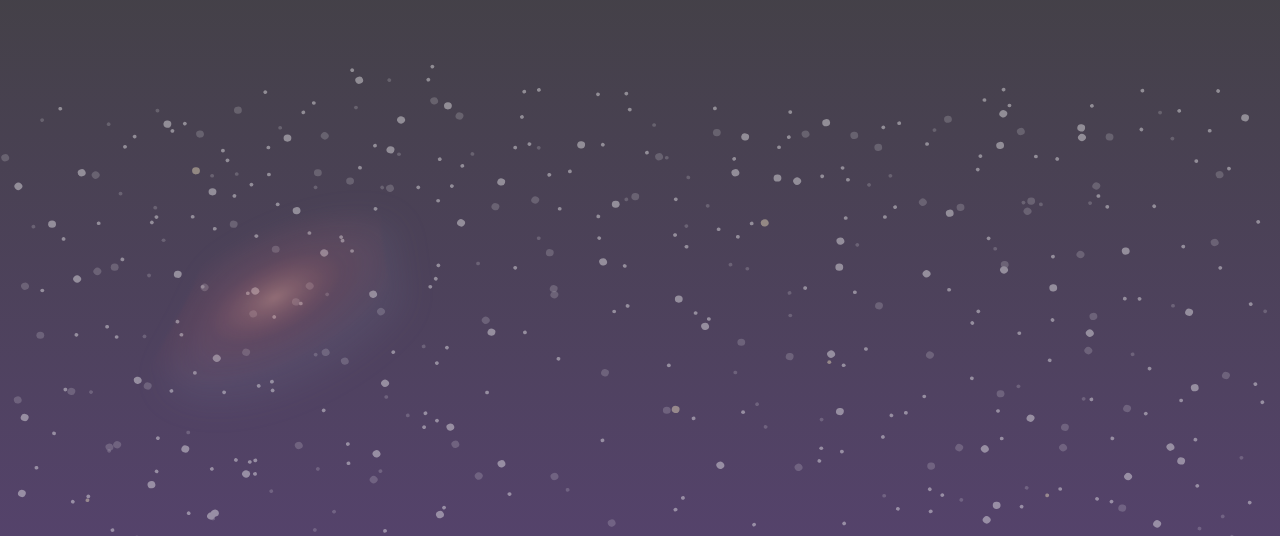
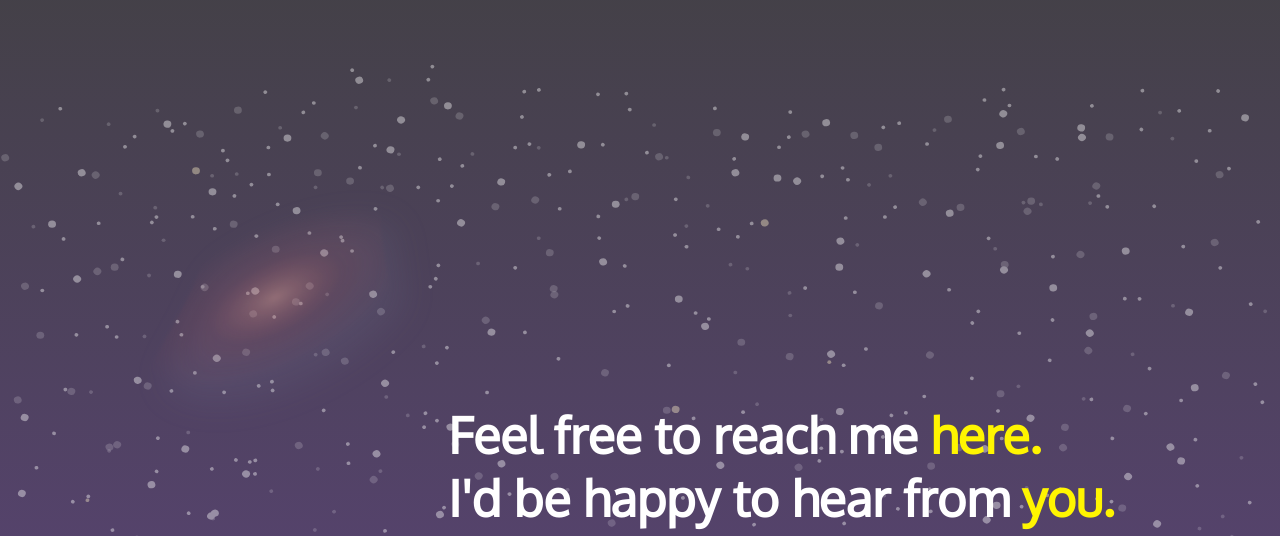
Before and after one commit to scottdevito/sdevito-portfolio, a React (Create React App) app: page / in a window 1280 px wide. Shown: the part 4824-5360 px from the top of the page. Built offline with nearby package versions, Linux system fonts and the light colour scheme.

Commit message:
Add ContactSection CTA

```diff
--- a/src/pages/contact-section/contact-section.tsx
+++ b/src/pages/contact-section/contact-section.tsx
@@ -15,6 +15,14 @@ const ContactSection: React.FC<ContactSectionProps> = () => {
       <AmbientLightWrapper>
         <Stars src={stars} alt="stars" />
         <Mountains src={mountains} alt="mountains" />
+        <ContactCTAHeader>
+          Feel free to reach me{" "}
+          <YellowHighlight>
+            <MailToLink href="mailto: scottadevito@gmail.com">here</MailToLink>.
+          </YellowHighlight>{" "}
+          <br /> I'd be happy to hear from{" "}
+          <YellowHighlight>you.</YellowHighlight>
+        </ContactCTAHeader>
         <Footer>
           <ContactLinksWrapper>
             <ContactLinkWrapper
@@ -54,6 +62,7 @@ const ContactSectionWrapper = styled.div`
   flex-direction: column;
   justify-content: flex-start;
   align-items: center;
+  position: relative;
   min-height: 110vh;
   width: 100%;
   background-color: ${colors.spaceBlack};
@@ -142,3 +151,20 @@ const ContactLink = styled.p`
   font-size: 20px;
   margin: 0;
 `;
+
+const ContactCTAHeader = styled.h1`
+  position: absolute;
+  bottom: 35%;
+  left: 35%;
+  font-size: 50px;
+  color: #fff;
+`;
+
+const YellowHighlight = styled.span`
+  color: ${colors.sunStarYellow};
+`;
+
+const MailToLink = styled.a`
+  text-decoration: none;
+  color: ${colors.sunStarYellow};
+`;
--- a/src/styles/global-styles.tsx
+++ b/src/styles/global-styles.tsx
@@ -6,6 +6,7 @@ export const colors = {
   lightBlue: "#CCDDFD",
   lightGray: "#CDCFD4",
   spaceBlack: "#404040",
+  sunStarYellow: "#FFF500",
 };
 
 export const ColorUnderline: React.FC = (props): React.ReactElement => {
```
